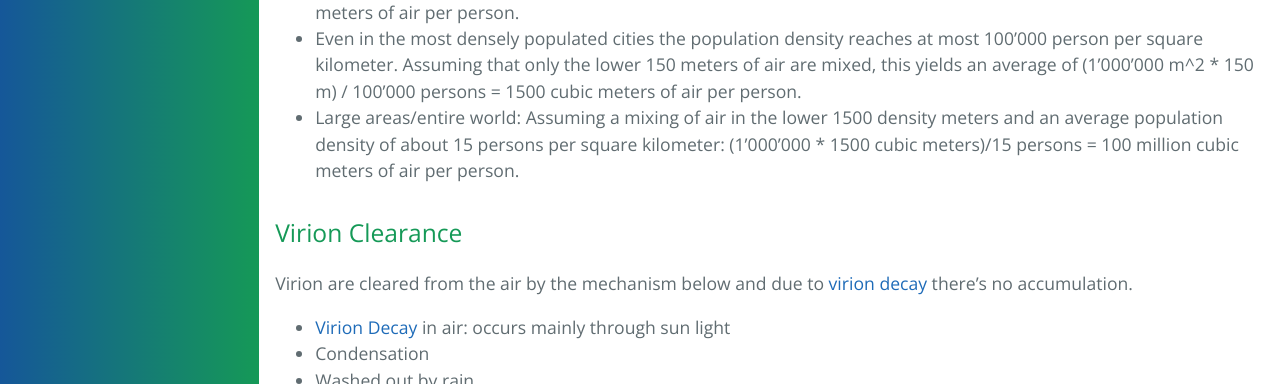
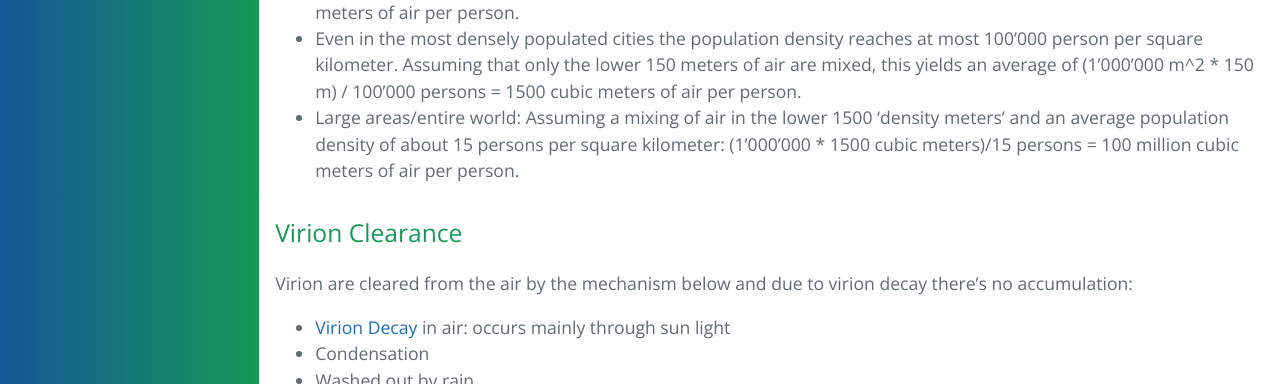
Before and after one commit to forestgrape/coronavirus, a Jekyll site: the page built from 7_social/controlling.md, in a window 1280 px wide and 900 px high, scrolled down 23202 px. Shown: the part 311-695 px from the top of the window. Built offline with Jekyll 4.4.1, drawn with Linux system fonts in a browser that asks for light colours; our own code applies the rules of GitHub Pages for plain Markdown files; some of the changed lines change nothing that is shown.

Commit message:
fixed link

```diff
--- a/7_social/controlling.md
+++ b/7_social/controlling.md
@@ -594,12 +594,12 @@
 Outdoors there is much more air per person than inside:
 * In an indoor room with 3 meters high and each person has a distance of 2 meters to the next, there are 12 cubic meters of air per person.
 * Even in the most densely populated cities the population density reaches at most 100'000 person per square kilometer. Assuming that only the lower 150 meters of air are mixed, this yields an average of (1'000'000 m^2 * 150 m) / 100'000 persons = 1500 cubic meters of air per person. <!--Compared to an indoor room with a high of 3 meters this corresponds to a distance of 22 meters to the next (if only aerosols transmission and not droplet transmission is taken into account). -->
-* Large areas/entire world: Assuming a mixing of air in the lower 1500 density meters and an average population density of about 15 persons per square kilometer:
+* Large areas/entire world: Assuming a mixing of air in the lower 1500 'density meters' and an average population density of about 15 persons per square kilometer:
 (1'000'000 * 1500 cubic meters)/15 persons  = 100 million cubic meters of air per person.
 
 #### Virion Clearance
-Virion are cleared from the air by the mechanism below and due to [virion decay](#virion-decay) there's no accumulation.
-- [Virion Decay](./stability.md) in air: occurs mainly through sun light
+Virion are cleared from the air by the mechanism below and due to virion decay there's no accumulation:
+- [Virion Decay](#virion-decay) in air: occurs mainly through sun light
 - Condensation
 - Washed out by rain
 - Virion attachment to non infectable materials which are non living things such as earth, water or rocks or living things which cannot be infected e.g. coronaviruses can *not* infect plants. So outdoors, the vast majority of surfaces are not infectable.
```
